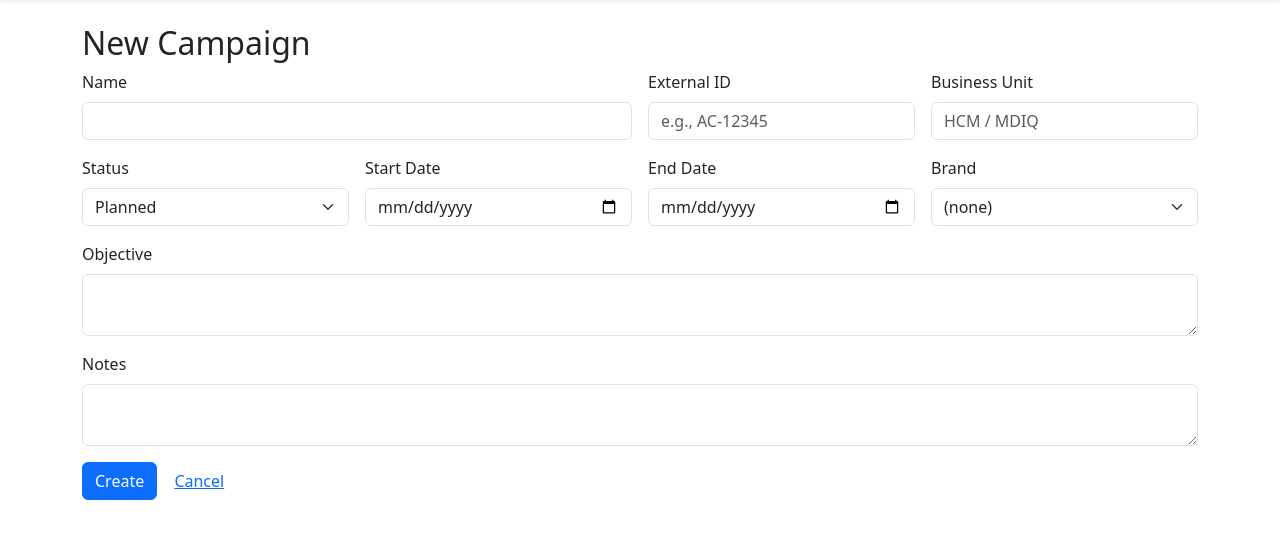
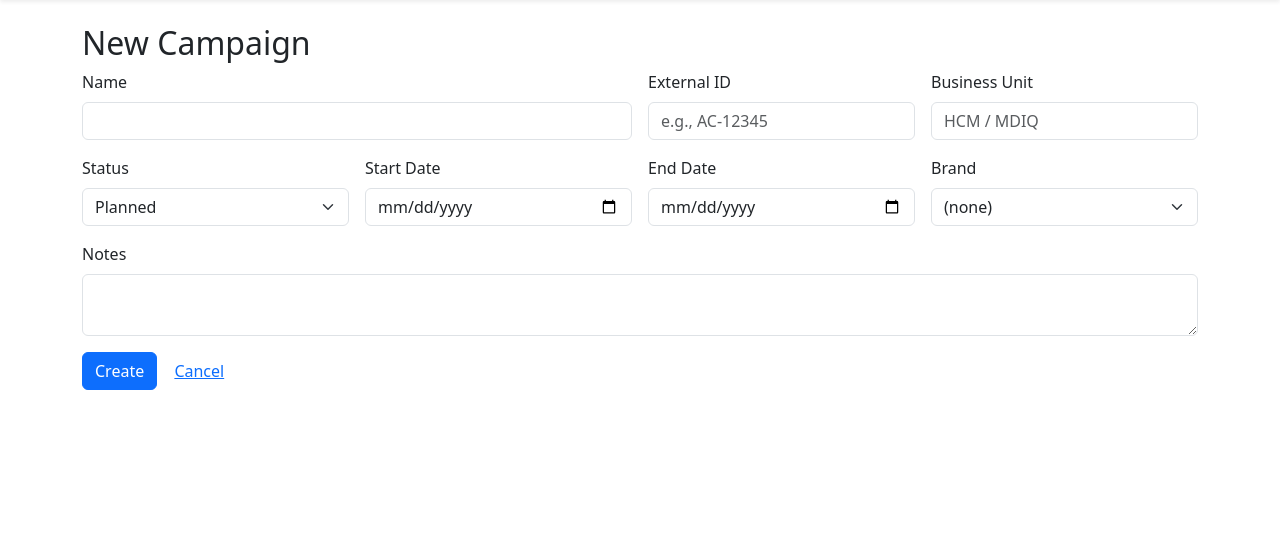
Before and after one commit to willoutcault/cms_upgrade, a Flask app: page /campaigns/new in a window 1280 px wide. Shown: the part 79-618 px from the top of the page. Run offline with Flask 3, Linux system fonts and the light colour scheme.

Commit message:
field updates

```diff
--- a/app/extensions.py
+++ b/app/extensions.py
@@ -147,7 +147,6 @@ def ensure_mvp_schema_sqlite() -> None:
     """Best-effort SQLite-only migration to add new optional columns for TargetList.
 
     Adds columns if missing:
-      - alias TEXT
       - brand TEXT
       - pharma TEXT
       - indication TEXT
@@ -164,8 +163,6 @@ def ensure_mvp_schema_sqlite() -> None:
         rows = conn.exec_driver_sql("PRAGMA table_info('target_lists')").fetchall()
         cols = {r[1] for r in rows}
         stmts = []
-        if "alias" not in cols:
-            stmts.append("ALTER TABLE target_lists ADD COLUMN alias TEXT")
         if "brand" not in cols:
             stmts.append("ALTER TABLE target_lists ADD COLUMN brand TEXT")
         if "pharma" not in cols:
--- a/app/models.py
+++ b/app/models.py
@@ -60,7 +60,6 @@ class Campaign(db.Model):
     brand_id: Mapped[Optional[int]] = mapped_column(ForeignKey("brands.id"))
     start_date: Mapped[Optional[date]] = mapped_column(Date, nullable=True)
     end_date: Mapped[Optional[date]] = mapped_column(Date, nullable=True)
-    objective: Mapped[Optional[str]] = mapped_column(String(255), nullable=True)
     notes: Mapped[Optional[str]] = mapped_column(String(255), nullable=True)
     created_at: Mapped[datetime] = mapped_column(DateTime, default=datetime.utcnow, nullable=False)
 
--- a/app/routes/campaigns.py
+++ b/app/routes/campaigns.py
@@ -48,7 +48,6 @@ def create_campaign():
         start_date = _parse_date(request.form.get("start_date"))
         end_date = _parse_date(request.form.get("end_date"))
         brand_id = request.form.get("brand_id") or None
-        objective = request.form.get("objective") or None
         notes = request.form.get("notes") or None
 
         c = Campaign(
@@ -59,7 +58,6 @@ def create_campaign():
             start_date=start_date,
             end_date=end_date,
             brand_id=int(brand_id) if brand_id else None,
-            objective=objective,
             notes=notes,
         )
         db.session.add(c)
@@ -92,7 +90,6 @@ def edit_campaign(cid):
     c.start_date = _parse_date(request.form.get("start_date"))
     c.end_date = _parse_date(request.form.get("end_date"))
     c.brand_id = int(request.form["brand_id"]) if request.form.get("brand_id") else None
-    c.objective = request.form.get("objective") or None
     c.notes = request.form.get("notes") or None
     db.session.commit()
     flash("Campaign updated.", "success")
--- a/app/templates/campaigns/create.html
+++ b/app/templates/campaigns/create.html
@@ -40,10 +40,6 @@
     </select>
   </div>
   <div class="col-12">
-    <label class="form-label">Objective</label>
-    <textarea class="form-control" name="objective" rows="2"></textarea>
-  </div>
-  <div class="col-12">
     <label class="form-label">Notes</label>
     <textarea class="form-control" name="notes" rows="2"></textarea>
   </div>
--- a/app/templates/campaigns/detail.html
+++ b/app/templates/campaigns/detail.html
@@ -42,10 +42,6 @@
       <option value="{{ b.id }}" {% if c.brand_id==b.id %}selected{% endif %}>{{ b.name }}</option>
       {% endfor %}
     </select>
-  </div>
-  <div class="col-12">
-    <label class="form-label">Objective</label>
-    <textarea class="form-control" name="objective" rows="2">{{ c.objective or "" }}</textarea>
   </div>
   <div class="col-12">
     <label class="form-label">Notes</label>
--- a/app/templates/targets/detail.html
+++ b/app/templates/targets/detail.html
@@ -12,7 +12,6 @@
       <div class="card-body">
         <h5 class="card-title">Summary</h5>
         <ul class="mb-0">
-          <li>Alias: <strong>{{ t.alias or "—" }}</strong></li>
           <li>Brand: <strong>{{ t.brand or "—" }}</strong></li>
           <li>Pharma: <strong>{{ t.pharma or "—" }}</strong></li>
           <li>Indication: <strong>{{ t.indication or "—" }}</strong></li>
@@ -31,7 +30,6 @@
           <input type="hidden" name="action" value="meta" />
           <div class="row g-2">
             <div class="col-md-6"><input class="form-control" name="name" value="{{ t.name or '' }}" placeholder="Name"></div>
-            <div class="col-md-6"><input class="form-control" name="alias" value="{{ t.alias or '' }}" placeholder="Alias"></div>
             <div class="col-md-6"><input class="form-control" name="brand" value="{{ t.brand or '' }}" placeholder="Brand"></div>
             <div class="col-md-6"><input class="form-control" name="pharma" value="{{ t.pharma or '' }}" placeholder="Pharma"></div>
             <div class="col-md-12"><input class="form-control" name="indication" value="{{ t.indication or '' }}" placeholder="Indication"></div>
```
